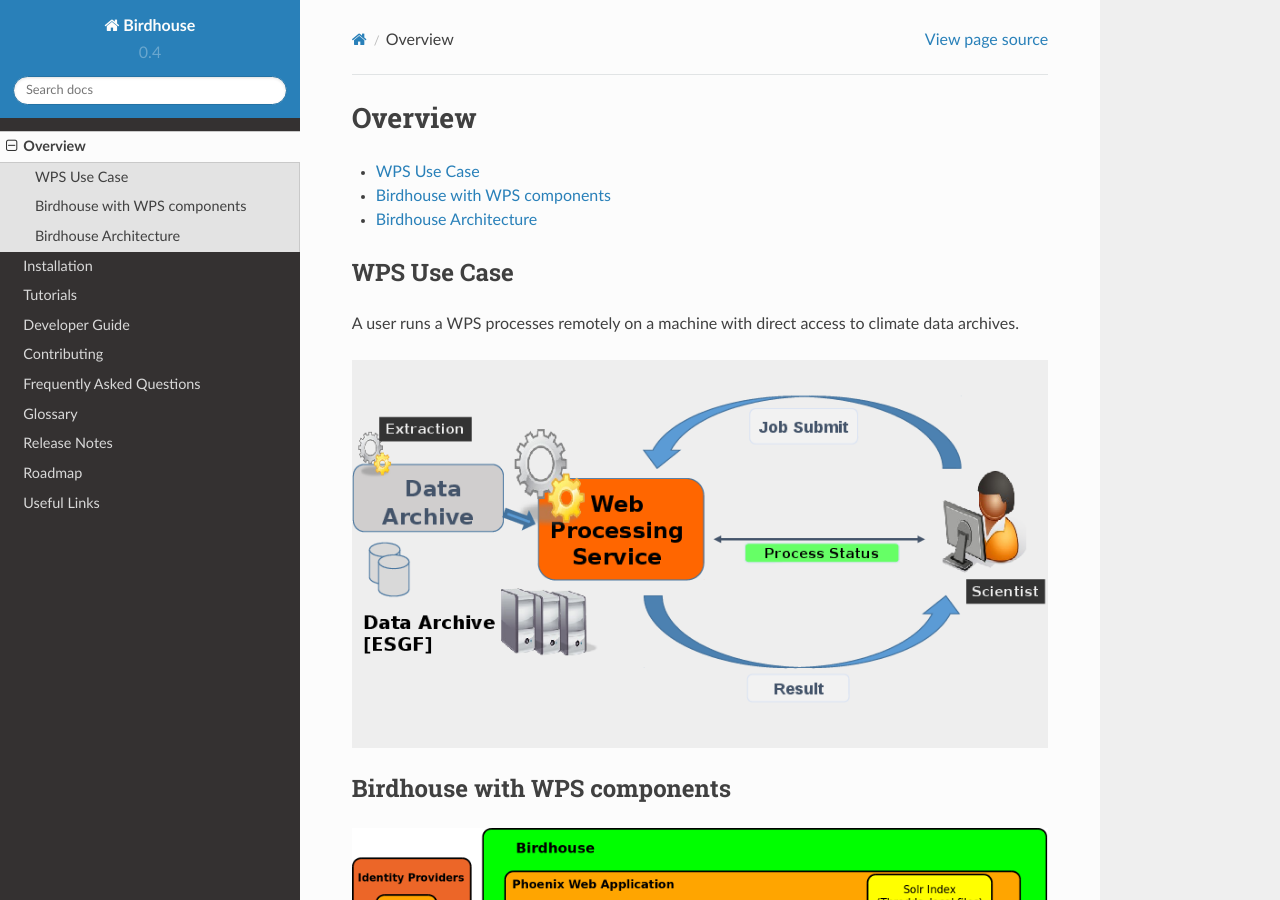
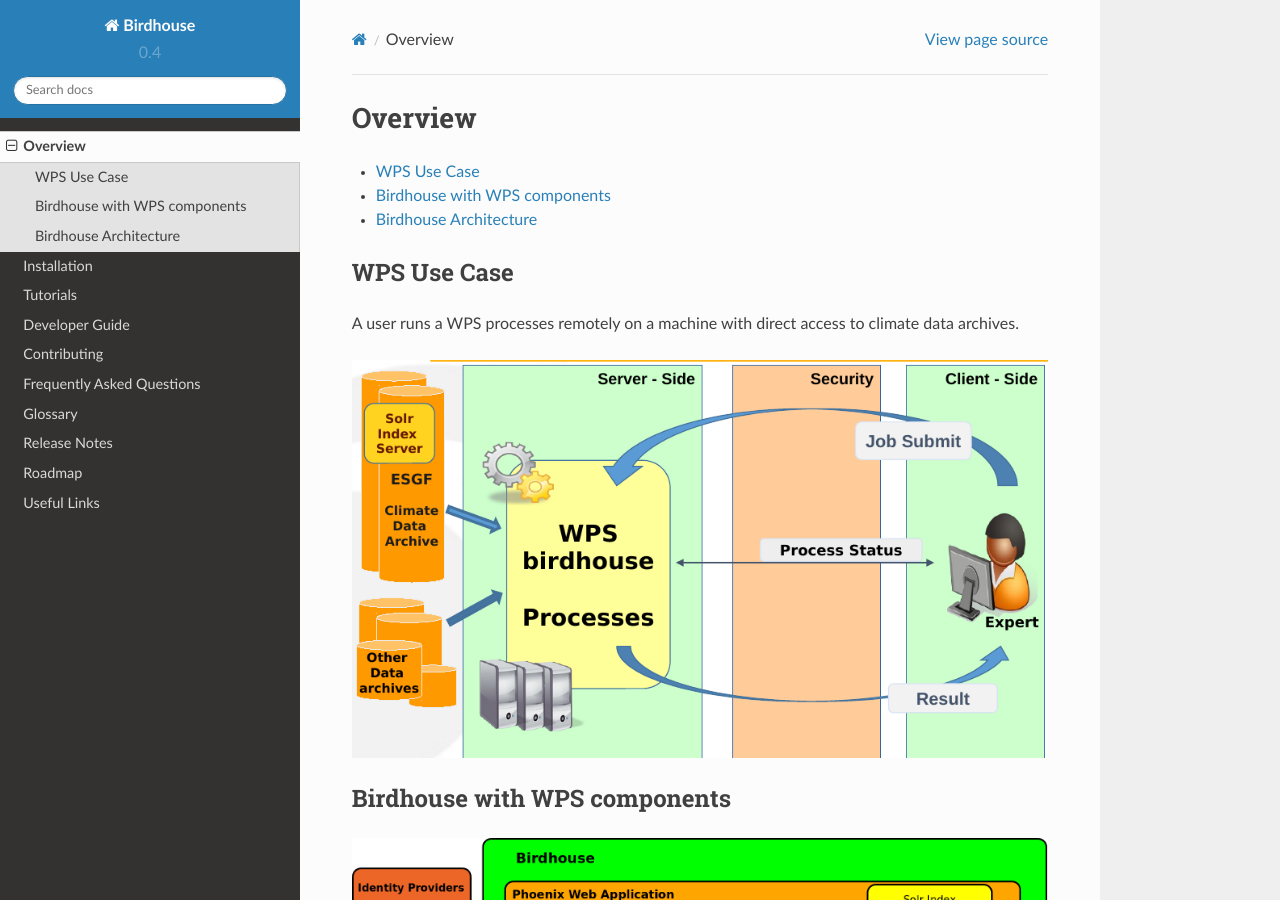
Before and after one commit to bird-house/birdhouse-docs, a Sphinx documentation site: the page built from docs/source/overview.rst, in a window 1280 px wide and 900 px high. Built offline with Sphinx 7.4.7 and the Read the Docs theme 2.0.0, drawn with Linux system fonts in a browser that asks for light colours.

Commit message:
update pic wps-use-case

```diff
--- a/docs/source/overview.rst
+++ b/docs/source/overview.rst
@@ -15,7 +15,7 @@
 
 A user runs a WPS processes remotely on a machine with direct access to climate data archives.
 
-.. image:: _images/wps-use-case.png
+.. image:: _images/wps-use-case2.png
 
 .. _birdhouse_overview:
 
```
Also changed, not shown: docs/source/_images/wps-use-case2.png (added).
